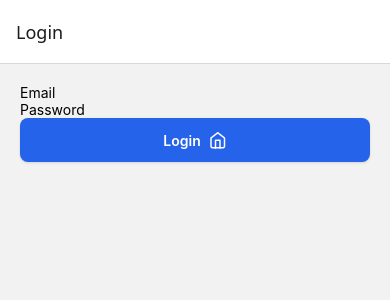
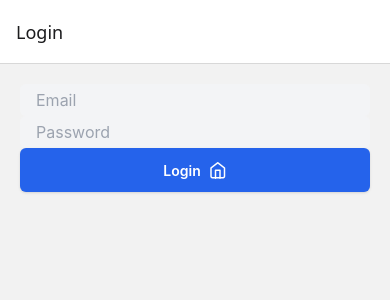
Before and after one commit to hsib19/nativewind-rn-template, a React Native app: screen /Login in a window 390 px wide. Shown: the top 300 px of the page. Built offline with nearby package versions, Linux system fonts and the light colour scheme.

Commit message:
feat(components): add UI Input component with size, icon, variant, and shadow support

```diff
--- /dev/null
+++ b/src/components/Input/index.tsx
@@ -0,0 +1,146 @@
+import React from 'react';
+import {
+    TextInput,
+    View,
+    Text,
+} from 'react-native';
+import { cn } from '@/lib/utils';
+import { IconPacks } from '@/lib/iconMap';
+import { InputProps } from '@/types/input';
+
+const sizeStyles = {
+    sm: {
+        input: 'text-sm py-1 px-3',
+        icon: 16,
+    },
+    md: {
+        input: 'text-base py-1 px-4',
+        icon: 20,
+    },
+    lg: {
+        input: 'text-lg py-3 px-5',
+        icon: 24,
+    },
+};
+
+const Input: React.FC<InputProps> = ({
+    label,
+    labelClassName,
+    error,
+    iconType,
+    iconName,
+    iconSize,
+    iconColor = '#6b7280',
+    iconPosition = 'left',
+    variant = 'default',
+    rounded = 'md',
+    fullWidth = false,
+    shadow = false,
+    shadowColor = '#000',
+    shadowRadius = 4,
+    className,
+    editable = true,
+    size = 'md',
+    ...props
+}) => {
+    const IconComponent =
+        iconType && iconName && IconPacks[iconType as keyof typeof IconPacks];
+    const currentSize = sizeStyles[size] || sizeStyles['md'];
+    const currentIconSize = iconSize ?? currentSize.icon;
+
+    const roundedStyle =
+        typeof rounded === 'string'
+            ? `rounded-${rounded}`
+            : rounded === true
+                ? 'rounded-full'
+                : 'rounded-md';
+
+    const borderStyle =
+        variant === 'outline'
+            ? 'border border-gray-300 bg-white'
+            : variant === 'underline'
+                ? 'border-b border-gray-300 bg-transparent'
+                : 'bg-gray-100';
+
+    const inputDirection = 'flex-row';
+
+    const iconMarginClass =
+        iconPosition === 'left'
+            ? 'mr-2'
+            : iconPosition === 'right'
+                ? 'ml-2'
+                : iconPosition === 'top'
+                    ? 'mb-1'
+                    : 'mt-1';
+
+    const containerStyles = cn(
+        'flex flex-col',
+        fullWidth ? 'w-full' : '',
+        className
+    );
+
+    const inputWrapperStyles = cn(
+        'items-center',
+        inputDirection,
+        roundedStyle,
+        borderStyle,
+        currentSize.input,
+        editable ? 'text-black' : 'bg-gray-100 text-gray-400',
+        error ? 'border-red-500' : '',
+        shadow && 'shadow'
+    );
+
+    const shadowStyle = shadow
+        ? {
+            elevation: 3,
+            shadowColor,
+            shadowOffset: { width: 0, height: 1 },
+            shadowOpacity: 0.2,
+            shadowRadius,
+        }
+        : {};
+
+    return (
+        <View className={containerStyles}>
+            {label && (
+                <Text
+                    className={cn('mb-1 text-sm text-gray-700 font-medium', labelClassName)}
+                >
+                    {label}
+                </Text>
+            )}
+            <View className={inputWrapperStyles} style={shadowStyle}>
+                <View className={iconPosition === 'left' || iconPosition === 'right' ? 'flex-row items-center flex-1' : 'flex-1'}>
+                    {iconPosition === 'left' && IconComponent && (
+                        <IconComponent
+                            name={iconName}
+                            size={currentIconSize}
+                            color={iconColor}
+                            className={iconMarginClass}
+                        />
+                    )}
+                    <TextInput
+                        className="flex-1 text-base"
+                        placeholderTextColor="#9ca3af"
+                        editable={editable}
+                        {...props}
+                    />
+                    {iconPosition === 'right' && IconComponent && (
+                        <IconComponent
+                            name={iconName}
+                            size={currentIconSize}
+                            color={iconColor}
+                            className={iconMarginClass}
+                        />
+                    )}
+                </View>
+
+            </View>
+            {error && (
+                <Text className="mt-1 text-sm text-red-500">{error}</Text>
+            )}
+        </View>
+    );
+};
+
+export default Input;
--- a/src/screens/Auth/LoginScreen.tsx
+++ b/src/screens/Auth/LoginScreen.tsx
@@ -1,8 +1,9 @@
 import React, { useState } from 'react';
-import { View, TextInput, Text } from 'react-native';
+import { View, Text } from 'react-native';
 import { useAppDispatch, useAppSelector } from '@/store';
 import { login } from '@/store/authSlice';
 import Button from '@/components/Button';
+import Input from '@/components/Input';
 
 export default function LoginScreen() {
     const dispatch = useAppDispatch();
@@ -16,8 +17,8 @@ export default function LoginScreen() {
 
     return (
         <View className="p-5">
-            <TextInput placeholder="Email" value={email} onChangeText={setEmail} />
-            <TextInput
+            <Input placeholder="Email" value={email} onChangeText={setEmail} />
+            <Input
                 placeholder="Password"
                 value={password}
                 onChangeText={setPassword}
--- /dev/null
+++ b/src/types/input.ts
@@ -0,0 +1,20 @@
+import { IconPacks } from "@/lib/iconMap";
+import { TextInputProps } from "react-native";
+
+export interface InputProps extends TextInputProps {
+    label?: string;
+    labelClassName?: string;
+    error?: string;
+    iconType?: keyof typeof IconPacks;
+    iconName?: string;
+    iconPosition?: 'left' | 'right';
+    iconColor?: string;
+    iconSize?: number;
+    variant?: 'default' | 'outline' | 'underline';
+    rounded?: boolean | 'sm' | 'md' | 'lg' | 'full';
+    fullWidth?: boolean;
+    shadow?: boolean;
+    shadowColor?: string;
+    shadowRadius?: number;
+    size?: 'sm' | 'md' | 'lg';
+}
```
Also changed, not shown: 1 other file (tests, documents, lock files or other folders).
